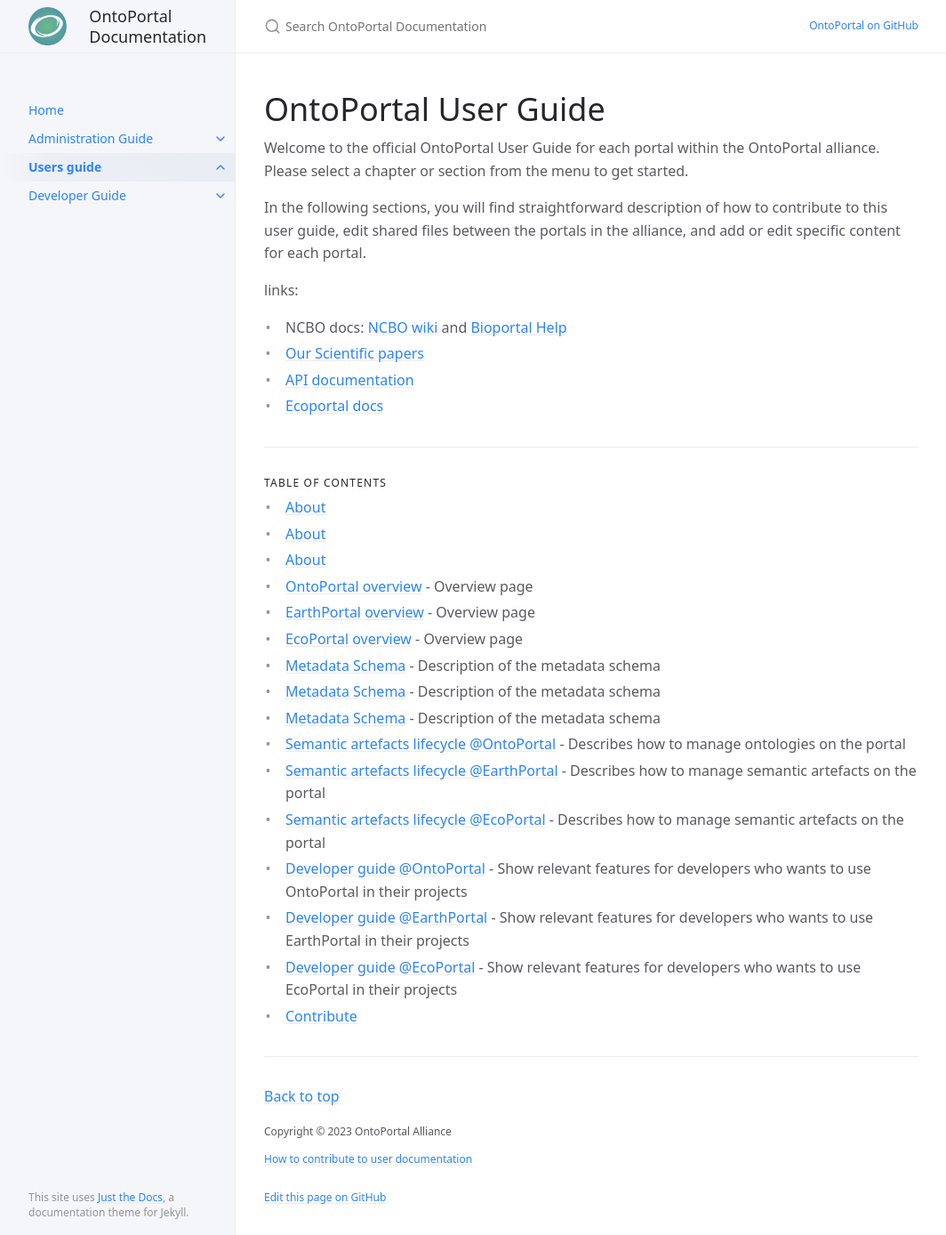
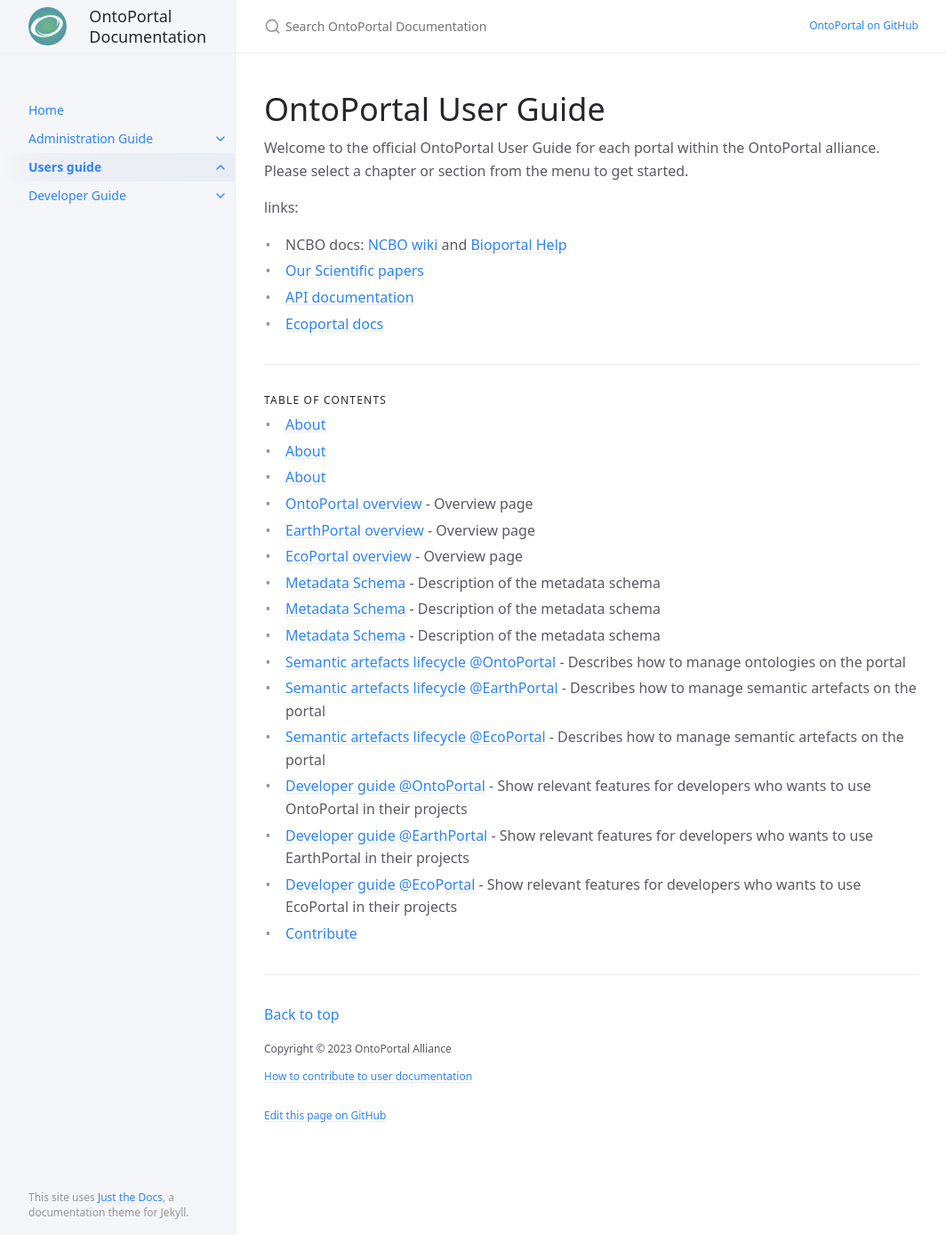
Before and after one commit to ontoportal/documentation, a Jekyll site: the page built from docs/users-guide-docs/index.md, in a window 1280 px wide and 1388 px high. Shown: the whole window at 89% size, without its empty margins (107-1171 px from the left). Built offline with Jekyll 4.4.1, drawn with Linux system fonts in a browser that asks for light colours.

Commit message:
Fixed oversight when moving contribution guide to a separate page

```diff
--- a/docs/users-guide-docs/index.md
+++ b/docs/users-guide-docs/index.md
@@ -10,7 +10,6 @@ permalink: /user_guide
 
 Welcome to the official OntoPortal User Guide for each portal within the OntoPortal alliance. Please select a chapter or section from the menu to get started.
 
-In the following sections, you will find straightforward description of how to contribute to this user guide, edit shared files between the portals in the alliance, and add or edit specific content for each portal.
 
 links:
 - NCBO docs: [NCBO wiki](https://www.bioontology.org/wiki/Main_Page) and  [Bioportal Help](https://www.bioontology.org/wiki/BioPortal_Help)
```
Also changed, not shown: _includes/shared_doc/how_to_contribute.md (+1 -1 lines).
